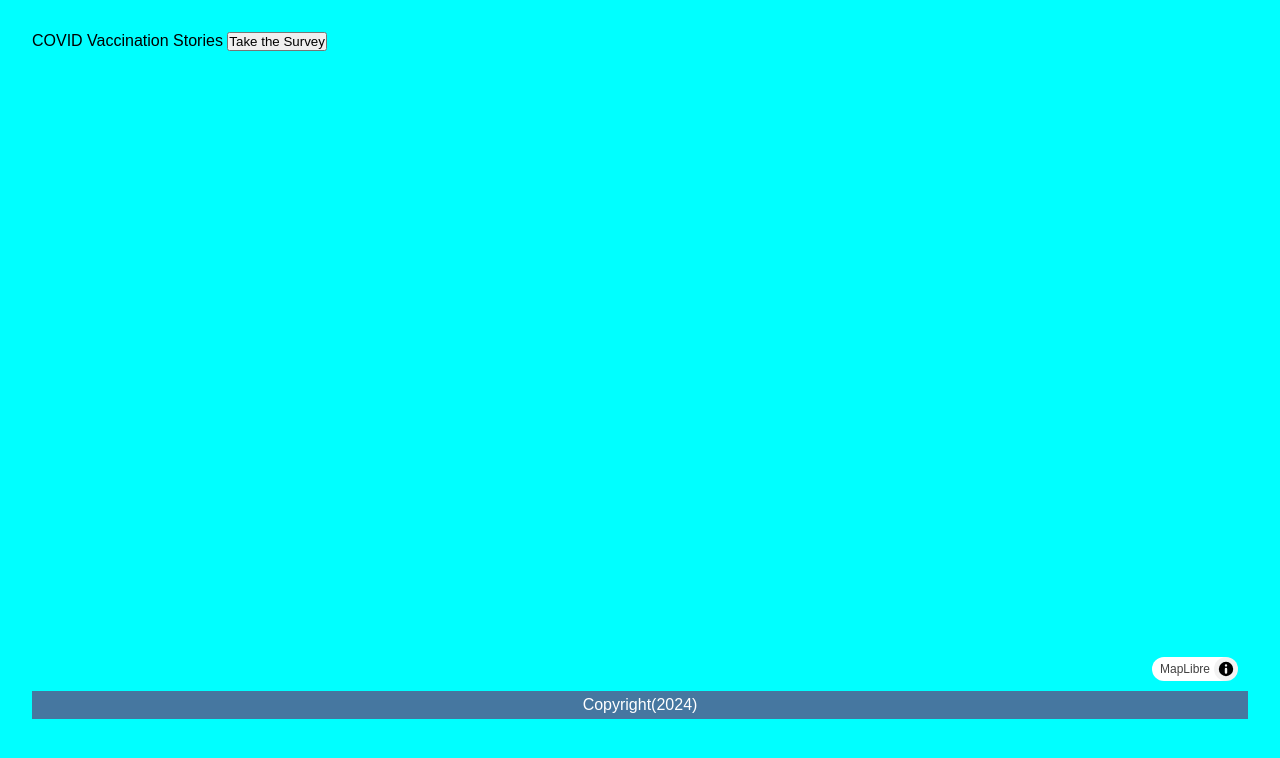
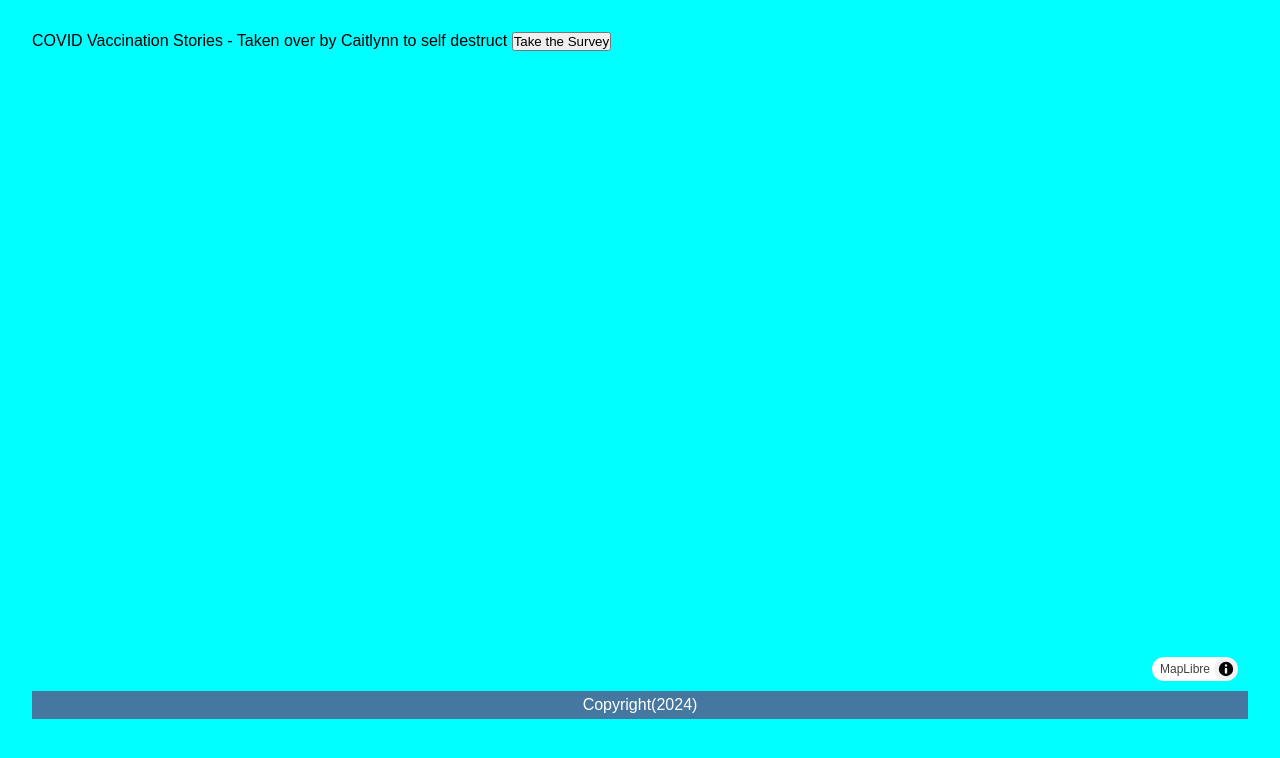
Before and after one commit to albertkun/24SU-ASIAAM-191A-Git-Practicing, a plain HTML site: page index.html in a window 1280 px wide. Drawn offline with nearby package versions, Linux system fonts and the light colour scheme; no server answers.

Commit message:
added message from caitlynn

```diff
--- a/index.html
+++ b/index.html
@@ -17,7 +17,7 @@
 
     <body>
         <header>
-            COVID Vaccination Stories
+            COVID Vaccination Stories - Taken over by Caitlynn to self destruct
 			<a href="https://docs.google.com/forms/d/e/1FAIpQLSfcElv5dlXInR7XHQz27_OcYJlWcIUr-GBbc-ocefWlGd1uXg/viewform?embedded=true" target="_blank">
 				<button id="surveyButton">Take the Survey</button>
 			</a>
```
